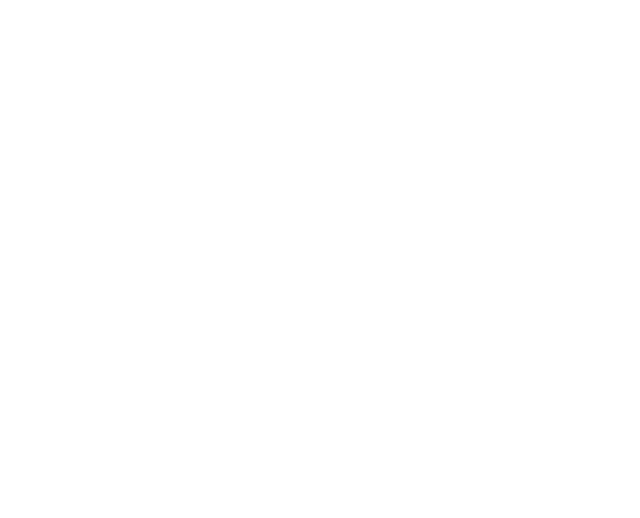
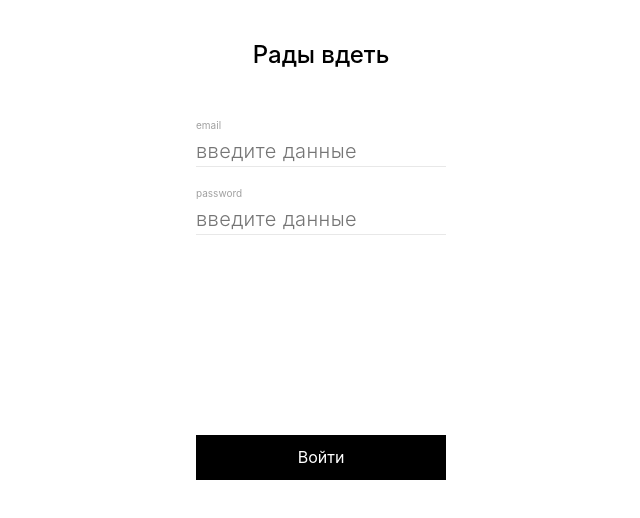
Before and after one commit to BakumenkoVS/fitness-app, a React app: page /signin in a window 1280 px wide. Before the commit this address had no page. Shown: the top 518 px of the page, without its empty margins (319-959 px from the left). Built offline with nearby package versions, Linux system fonts and the light colour scheme.

Commit message:
add Login component

```diff
--- a/src/components/Header/Header.styles.ts
+++ b/src/components/Header/Header.styles.ts
@@ -13,4 +13,10 @@
       height: "20px",
       cursor: "pointer",
    },
+   button: {
+      border: "1px",
+      backgroundColor: "red",
+      borderRadius: "5px",
+      textDecoration: "none",
+   },
 });
--- a/src/components/Header/Header.tsx
+++ b/src/components/Header/Header.tsx
@@ -2,11 +2,13 @@
 import { HeaderProps } from "./types";
 import { styles } from "./Header.styles";
 import  nav  from "../../images/Navigation-icon.svg";
+import { Link } from 'react-router-dom';
 
 const Header: FC<HeaderProps> = () => {
    return (
       <div css={styles.box}>
-         <img src={nav} alt='Иконка навигации' css={styles.img}/>
+         {/* <img src={nav} alt='Иконка навигации' css={styles.img}/> */}
+         <Link to='signin' css={styles.button}>Вход</Link>
       </div>
    );
 };
--- /dev/null
+++ b/src/components/Login/Login.styles.ts
@@ -0,0 +1,35 @@
+import { createStyles } from "../../types/emotion-styles";
+
+export const styles = createStyles({
+   box: {},
+   title: {
+      fontWeight: "500",
+      fontSize: "24px",
+      lineHeight: "29px",
+      margin: "40px 0 0 0",
+      textAlign: "center",
+   },
+   inputForm: {
+      marginTop: "30px",
+      width: "100%",
+   },
+   submitButton: {
+      width: "100%",
+      backgroundColor: "#000",
+      color: "white",
+      border: "0",
+      minHeight: "45px",
+      margin: "200px 0 0",
+      padding: "0",
+      cursor: "pointer",
+      opacity: "1",
+      transition: "opacity linear 0.5s",
+
+      "&: hover": {
+         opacity: "0.6",
+      },
+      "&: disabled": {
+         backgroundColor: "gray",
+      },
+   },
+});
--- /dev/null
+++ b/src/components/Login/Login.tsx
@@ -0,0 +1,22 @@
+import React, { FC } from "react";
+import { LoginProps } from "./types";
+import { styles } from "./Login.styles";
+import Input from '../../ui-kit/Input/Input';
+
+const Login: FC<LoginProps> = () => {
+   return (
+      <div css={styles.box}>
+         <h2 css={styles.title}>Рады вдеть</h2>
+         <form css={styles.inputForm}>
+            <Input labels="email" name="email" maxLength={40} minLength={2}/>
+            <Input labels="password" name='password' maxLength={40} minLength={6}/>
+            <button
+            type="submit"
+            css={styles.submitButton}
+            >Войти</button>
+         </form>
+      </div>
+   );
+};
+
+export default Login;
--- a/src/components/app/App.tsx
+++ b/src/components/app/App.tsx
@@ -2,12 +2,14 @@
 import { styles } from "./App.styles";
 import Main from "../Main/Main";
 import { Route, Routes } from "react-router-dom";
+import Login from "../Login/Login";
 
 function App() {
    return (
       <div css={styles.box}>
          <Routes>
             <Route path="/" element={<Main />} />
+            <Route path="/signin" element={<Login />} />
          </Routes>
       </div>
    );
```
